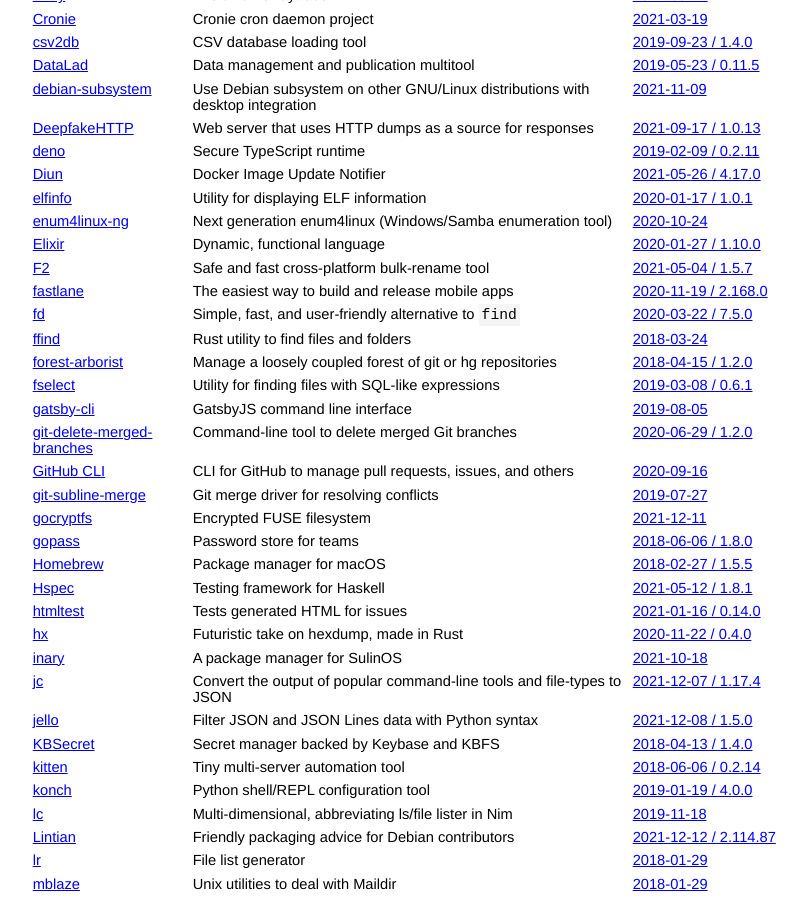
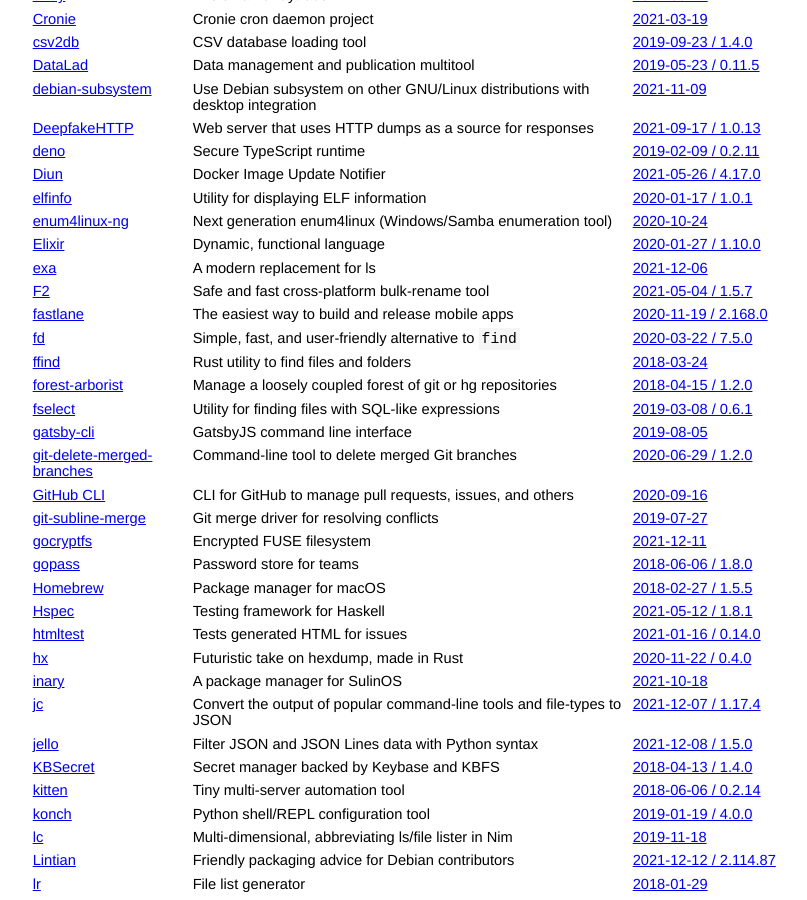
Before and after one commit to jcs/no_color, a Jekyll site: the page built from index.md, in a window 1280 px wide and 900 px high, scrolled down 2055 px. Shown: the whole window, without its empty margins (211-1018 px from the left). Built offline with Jekyll 4.4.1, drawn with Linux system fonts in a browser that asks for light colours; our own code applies the rules of GitHub Pages for plain Markdown files.

Commit message:
Add exa to the list of software supporting NO_COLOR (#160)

```diff
--- a/index.md
+++ b/index.md
@@ -127,6 +127,7 @@ color via `NO_COLOR`.
 | [elfinfo](https://github.com/xyproto/elfinfo) | Utility for displaying ELF information | [2020-01-17 / 1.0.1](https://github.com/xyproto/elfinfo/tree/1.0.1) |
 | [enum4linux-ng](https://github.com/cddmp/enum4linux-ng) | Next generation enum4linux (Windows/Samba enumeration tool) | [2020-10-24](https://github.com/cddmp/enum4linux-ng/commit/fa8f371de9975d4613c6ed9582b26db2584d10d8) |
 | [Elixir](https://elixir-lang.org) | Dynamic, functional language | [2020-01-27 / 1.10.0](https://github.com/elixir-lang/elixir/releases/tag/v1.10.0) |
+| [exa](https://github.com/ogham/exa) | A modern replacement for ls | [2021-12-06](https://github.com/ogham/exa/commit/7c957f95b328aabe75f7494633dae5893d4ed3d1) |
 | [F2](https://github.com/ayoisaiah/f2) | Safe and fast cross-platform bulk-rename tool | [2021-05-04 / 1.5.7](https://github.com/ayoisaiah/f2/releases/tag/v1.5.7) |
 | [fastlane](https://fastlane.tools) | The easiest way to build and release mobile apps | [2020-11-19 / 2.168.0](https://github.com/fastlane/fastlane/releases/tag/2.168.0) |
 | [fd](https://github.com/sharkdp/fd) | Simple, fast, and user-friendly alternative to `find` | [2020-03-22 / 7.5.0](https://github.com/sharkdp/fd/releases/tag/v7.5.0) |
```
